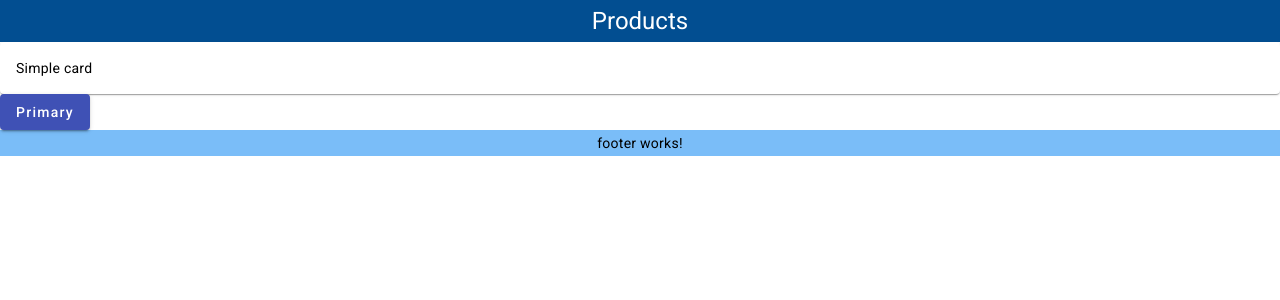
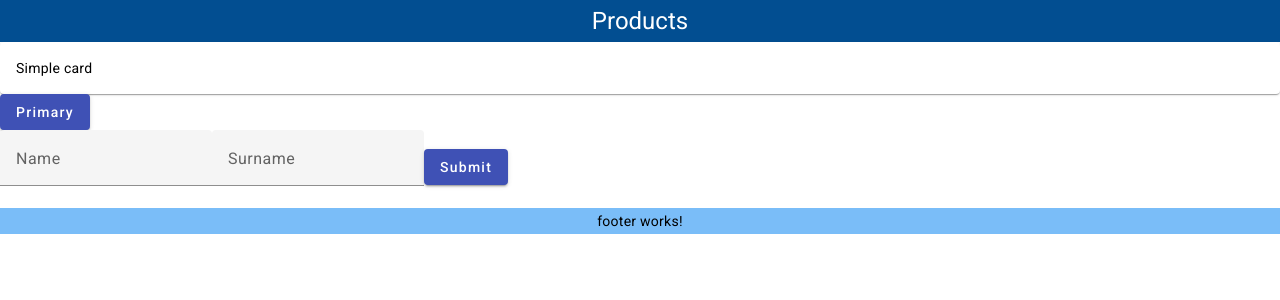
Before and after one commit to learn-from-other-in-2023/products-ng15, an Angular app: page / in a window 1280 px wide. Shown: the top 300 px of the page. Built offline with nearby package versions, Linux system fonts and the light colour scheme.

Commit message:
Template Driven Forms

```diff
--- a/src/app/app.component.html
+++ b/src/app/app.component.html
@@ -6,4 +6,16 @@
 
 <button mat-raised-button color="primary">Primary</button>
 
+<form>
+  <mat-form-field appearance="fill">
+    <mat-label>Name</mat-label>
+    <input matInput [(ngModel)]="name" name="name" placeholder="Name">
+  </mat-form-field>
+  <mat-form-field appearance="fill">
+    <mat-label>Surname</mat-label>
+    <input matInput [(ngModel)]="surname" name="surname" placeholder="Surname">
+  </mat-form-field>
+  <button mat-raised-button color="primary" (click)="onFormSubmit($event)">Submit</button>
+</form>
+
 <app-footer></app-footer>
--- a/src/app/app.component.ts
+++ b/src/app/app.component.ts
@@ -8,6 +8,9 @@ import { Component, OnInit } from '@angular/core';
 export class AppComponent implements OnInit {
   title = 'Products';
 
+  name: string | undefined;
+  surname: string | undefined;
+
   constructor() { }
 
   ngOnInit(): void {
@@ -16,4 +19,11 @@ export class AppComponent implements OnInit {
 
     console.log('ngOnInit is called in app.component.ts')
   }
+
+  onFormSubmit(event: any): void {
+    console.log('onFormSubmit is called in app.component.ts')
+    console.log('name: ' + this.name);
+    console.log('surname: ' + this.surname);
+  }
+
 }
--- a/src/app/app.module.ts
+++ b/src/app/app.module.ts
@@ -1,10 +1,11 @@
 import { NgModule } from '@angular/core';
 import { BrowserModule } from '@angular/platform-browser';
+import { FormsModule } from '@angular/forms';
 
 import { AppComponent } from './app.component';
 import { BrowserAnimationsModule } from '@angular/platform-browser/animations';
 import { SharedModule } from './modules/shared/shared.module';
-import { NgMaterialModule } from './modules/ngmaterial.module';
+import { NgMaterialModule } from './ngmaterial/ngmaterial.module';
 
 @NgModule({
   declarations: [
@@ -13,6 +14,7 @@ import { NgMaterialModule } from './modules/ngmaterial.module';
   imports: [
     BrowserModule,
     BrowserAnimationsModule,
+    FormsModule,
     SharedModule,
     NgMaterialModule
   ],
--- a/src/app/modules/ngmaterial.module.ts
+++ b/src/app/ngmaterial/ngmaterial.module.ts
@@ -1,8 +1,9 @@
 import { NgModule } from '@angular/core';
 import { CommonModule } from '@angular/common';
+
 import { MatCardModule } from '@angular/material/card';
 import { MatButtonModule } from '@angular/material/button';
-
+import { MatInputModule } from '@angular/material/input';
 
 @NgModule({
     declarations: [
@@ -11,11 +12,13 @@ import { MatButtonModule } from '@angular/material/button';
     exports: [
         MatCardModule,
         MatButtonModule,
+        MatInputModule,
     ],
     imports: [
         CommonModule,
         MatCardModule,
         MatButtonModule,
+        MatInputModule,
     ]
 })
 export class NgMaterialModule { }
```
